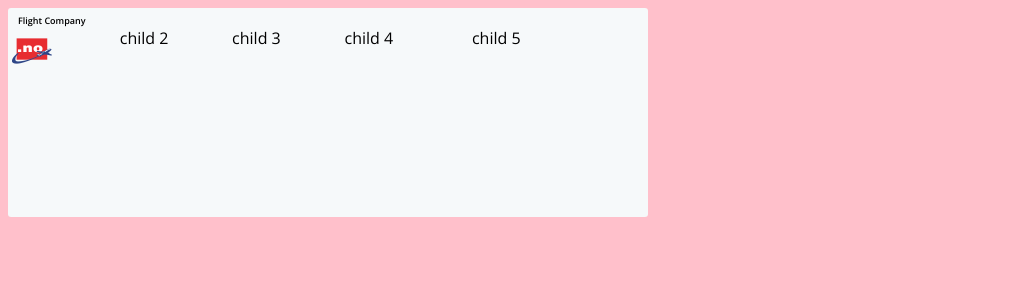
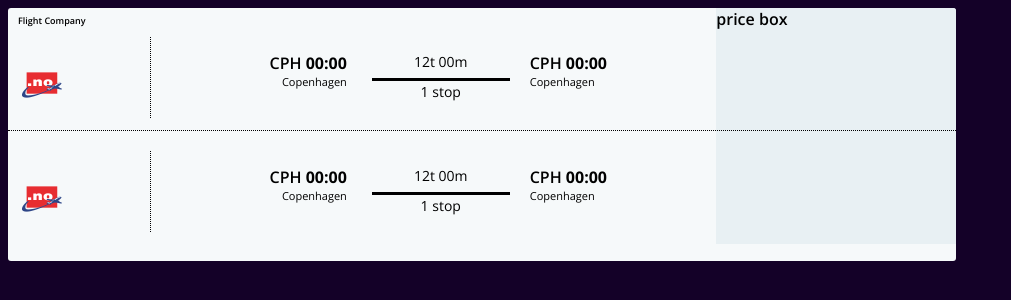
Before and after one commit to marcidenmark/momondo-t, a plain HTML site: page index.html in a window 1280 px wide. Shown: the whole page, without its empty margins (0-1011 px from the left). Drawn offline with nearby package versions, Linux system fonts and the light colour scheme.

Commit message:
changed grid to 5 columns and added the return flight row.

```diff
--- a/index.html
+++ b/index.html
@@ -6,22 +6,49 @@
     <link rel="stylesheet" href="style.css">
     <link href="https://fonts.googleapis.com/css?family=Open+Sans:400,600,700" rel="stylesheet">
 </head>
+
 <body>
     <div class="card">
-	<div class="wrapper-company">
+        <div class="company">
             Flight Company
         </div>
+    <div class="grid">
+            <div class="logo-border"><img src="logo.png" class="">
+            </div>
+            <div class="city-out">cph <span class="bold">00:00</span>
+                <br>
+                <div class="city-small">Copenhagen </div>
+            </div>
+            <div class="travel-time">12t 00m
+                <div class="travel-time-line"> </div>
+                1 stop
+            </div>
+            <div class="city-land">cph <span class="bold">00:00</span>
+                <br>
+                <div class="city-small">Copenhagen </div>
+            </div>
+            <div>price box </div>
+   <div class="border-bottom"> </div>
+   			 <div class="logo-border"><img src="logo.png" class="">
+            </div>
+            <div class="city-out">cph <span class="bold">00:00</span>
+                <br>
+                <div class="city-small">Copenhagen </div>
+            </div>
+            <div class="travel-time">12t 00m
+                <div class="travel-time-line"> </div>
+                1 stop
+            </div>
+            <div class="city-land">cph <span class="bold">00:00</span>
+                <br>
+                <div class="city-small">Copenhagen </div>
+            </div>
+            <div></div>
+<!--    <div class="border-bottom"> </div>
+   <div class="border-bottom"> </div>
+ -->
 
- 	<div class="wrapper">
-   		<img src="logo.png" class="company-logo">
-   		<div>child 2 </div>
-   		<div>child 3 </div>
-   		<div>child 4 </div>
-  <div>child 5 </div>
+        </div> <!-- end of grid -->
     </div>
-
-
-</div>
-
 </body>
 </html>
--- a/style.css
+++ b/style.css
@@ -1,68 +1,13 @@
 body {
-	background-color: pink;
+    background-color: RGBA(20, 1, 40, 1.00);
 	font-family: 'Open Sans', sans-serif;
-	max-width: 50%;
+	font-weight:600;
 }
 
-.wrapper-company {
-  	font-size: 9px;
-    font-weight: 600;
-    line-height: 12px;
-    padding-left: 10px;
-    padding-top: 7px;
-}
-.wrapper-flight {
-  display: grid;
-  grid-template-columns: repeat(8, 1fr);
-  grid-gap: 10px;
-
-}
-
-.wrapper {
-  display: grid;
-  grid-template-columns: repeat(8);
-  grid-auto-rows: 30px;
-  grid-column-gap: 0px;
-  grid-row-gap: 10px;
-}
-
- .wrapper div:nth-child(1) {
-   grid-column: 1 / 8;
-   grid-column-end: span .5;
-
-   grid-row: 1 / 3;
-}
- .wrapper div:nth-child(2) {
-   grid-column: 2 / 8;
-    grid-column-end: span 1;
-
-    grid-row: 1 / 3;
- }
- .wrapper div:nth-child(3) {
-   grid-column: 3 / 8;
-   grid-column-end: span 1;
-
-   grid-row: 1 / 3;
- }
- .wrapper div:nth-child(4) {
-   grid-column: 4 / 8;
-   grid-column-end: span ;
-
-   grid-row: 1 / 3;
- }
-.wrapper div:nth-child(5) {
-  grid-column:6/8;
-  grid-column end: span 1;
-
-  grid-row: 1 / 6;
-}
-
-
 .card {
+	max-width: 75%;
+	min-width: 729px;
     display: grid;
-/*  	position: relative;
-*/
-    width: 100%;
     margin-top: 6px;
     border-radius: 3px;
     background-color: #f6f9fa;
@@ -71,10 +16,112 @@ body {
     opacity: 1;
 }
 
-.destination {
-    position: relative;
-    margin-top: 1px;
-    border-bottom: 1px solid #e3e6e7;
-    padding: 24px 0 12px;
-    background-color: #f4f7f8;
-}*/
+.company {
+  	font-size: 9px;
+    font-weight: 600;
+    line-height: 12px;
+    padding-left: 10px;
+    padding-top: 7px;
+}
+.logo-border {
+	border-right: 1px dotted black;
+	margin-top: 10px;
+	margin-right: 14px;
+	margin-left: 10px;
+	padding-top:24px;
+}
+
+.grid {
+  	display: grid;
+	grid-template-columns: (1fr, 4fr, 3fr, 4fr, 4fr);
+  	grid-column-gap: 10px;
+  	grid-row-gap: 10px;
+  	grid-template-rows: 39% 1% 39% 1% 20%;
+}
+
+ .grid div:nth-child(1) {
+   grid-column: 1 / 5;
+   grid-column-end: span 1;
+}
+
+ .grid div:nth-child(2) {
+ 	grid-column: 2 / 5;
+   grid-column-end: span 1;
+
+ }
+
+ .grid div:nth-child(3) {
+   grid-column: 3 / 5;
+   grid-column-end: span 1;
+
+ }
+ .grid div:nth-child(4) {
+   grid-column: 4/ 5;
+   grid-column-end: span 1;
+ }
+.grid div:nth-child(5) {
+  grid-column:5/5;
+  grid-column-end: span 2;
+  background-color: RGBA(232, 240, 243, 1.00);
+  margin-top: -19px;
+
+  grid-row: 1/5;
+}
+
+.grid div:nth-child(6) {
+  grid-column:1/5;
+  grid-column-end: span 6;
+  margin-top: -19px;
+  grid-row: 2;
+}
+.grid div:nth-child(7){
+grid-column: 1/5;
+   grid-column-end: span 1;
+
+
+}
+
+
+.border-bottom {
+	border-bottom: 1px dotted black;
+
+}
+.city-out{
+	font-size: 16px;
+    font-weight: 600;
+    text-align: right;
+    text-transform: uppercase;
+	margin-top: 1px;
+    padding: 24px 15px 24px 10px;
+}
+.city-land{
+	font-size: 16px;
+    font-weight: 600;
+    text-align: left;
+    text-transform: uppercase;
+	margin-top: 1px;
+    padding: 24px 15px 24px 10px;
+}
+.city-small {
+	font-size: 11px;
+	font-weight: 400;
+	text-transform: capitalize;
+
+}
+.bold {
+	font-weight:700;
+}
+.travel-time {
+    font-size: 14px;
+    text-align: center;
+    font-weight: 400;
+    line-height: 21px;
+    margin-bottom: -2px;
+    padding: 24px 0px 24px 0px;
+
+}
+.travel-time-line {
+	border-bottom: 3px solid black;
+	padding: 3px 0px 3px 0px;
+
+}
```
Lines whose indentation alone changed are shown as unchanged.
